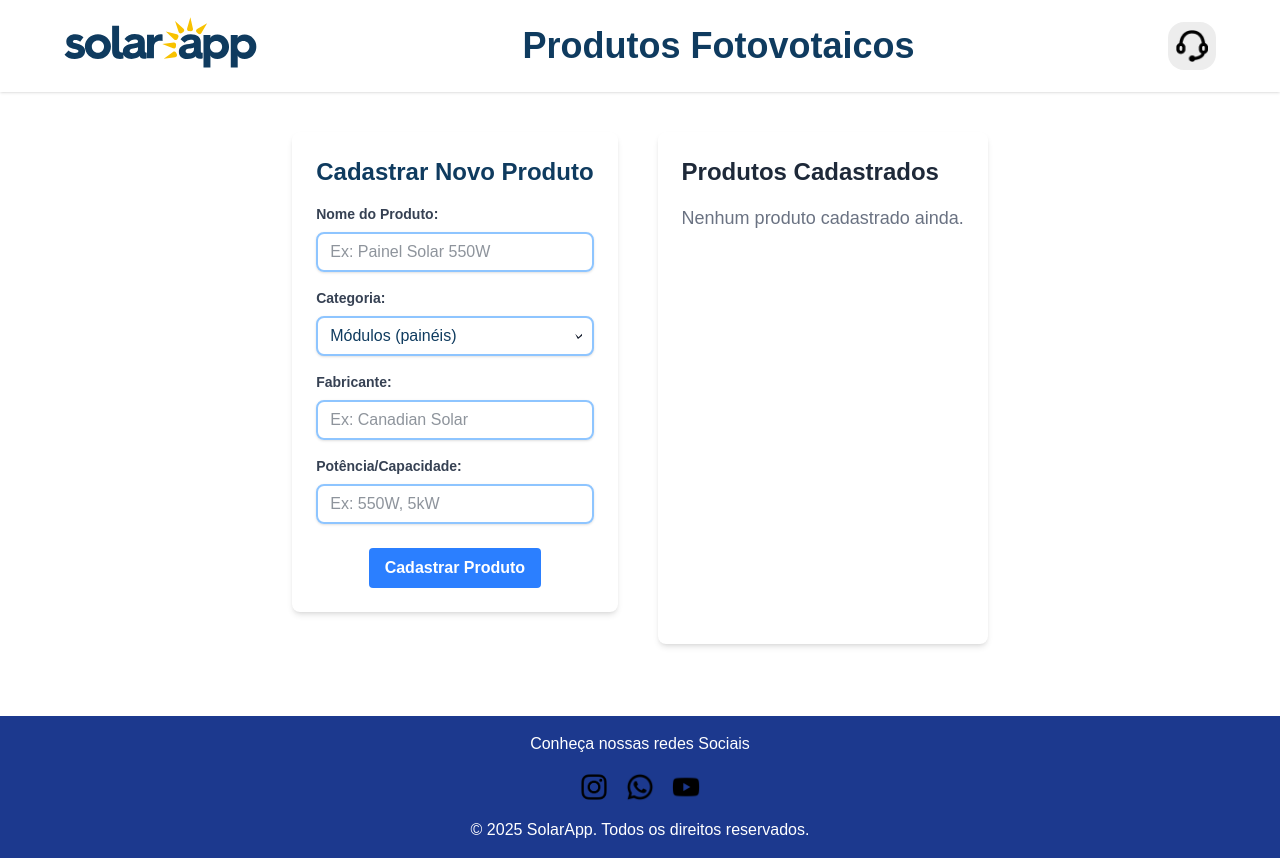
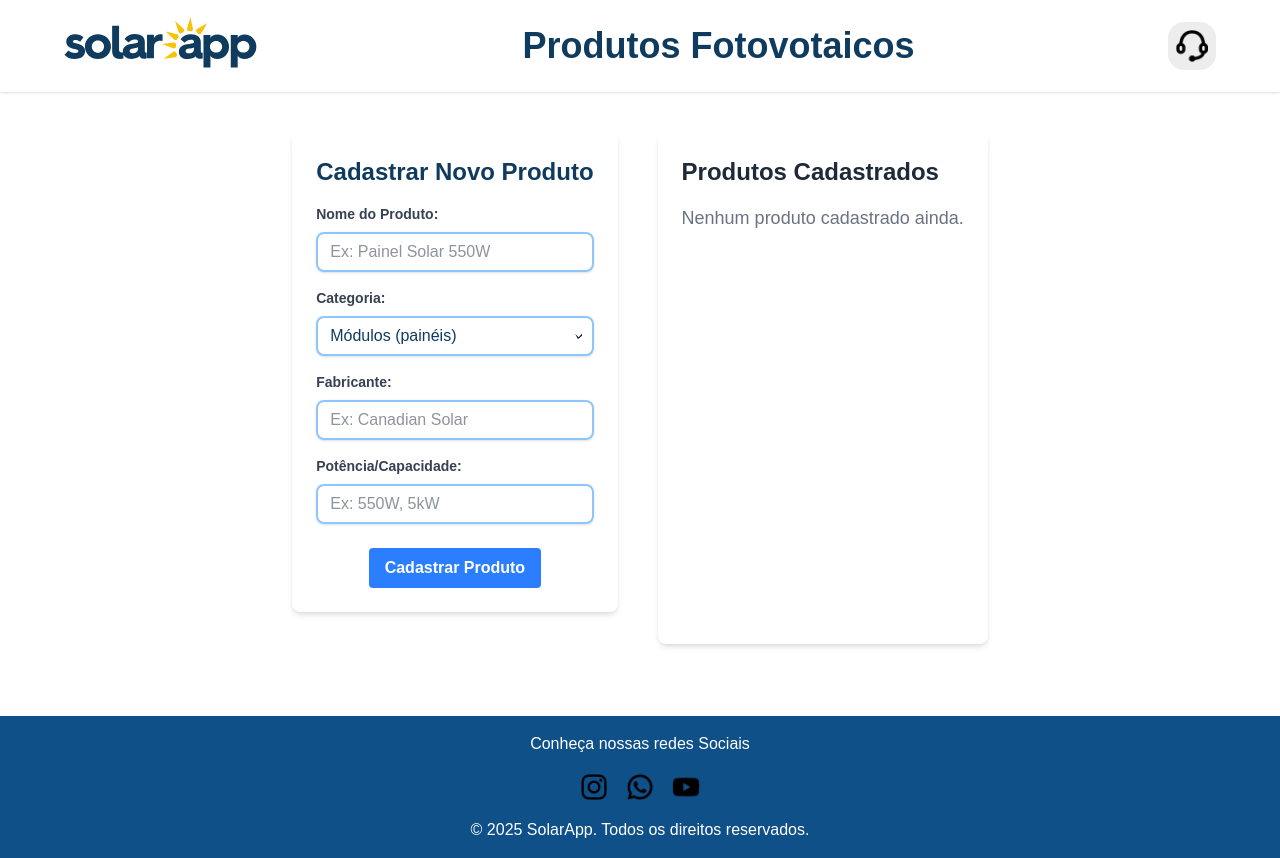
Before and after one commit to idenildoviana/produtos-fotovotaicos, a Next.js app: page / in a window 1280 px wide. Built offline with nearby package versions, Linux system fonts and the light colour scheme.

Commit message:
Color footer

```diff
--- a/src/components/Footer.tsx
+++ b/src/components/Footer.tsx
@@ -9,7 +9,7 @@ export default function Footer(){
     return(
         <div>
 
-      <footer className="bg-blue-900 items-center justify-center text-white text-center p-4 mt-8">
+      <footer className="bg-[#0E5087] items-center justify-center text-white text-center p-4 mt-8">
         <div>
           <p>Conheça nossas redes Sociais</p>
         <div className='flex p-4 gap-4 justify-center  text-white'>
```
